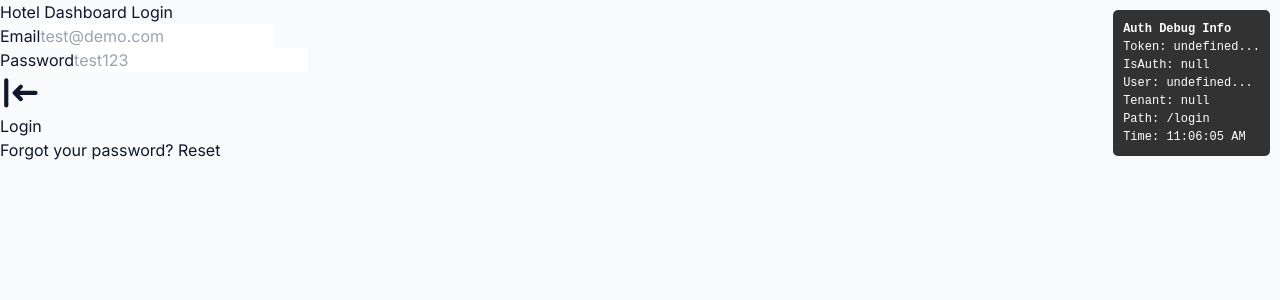
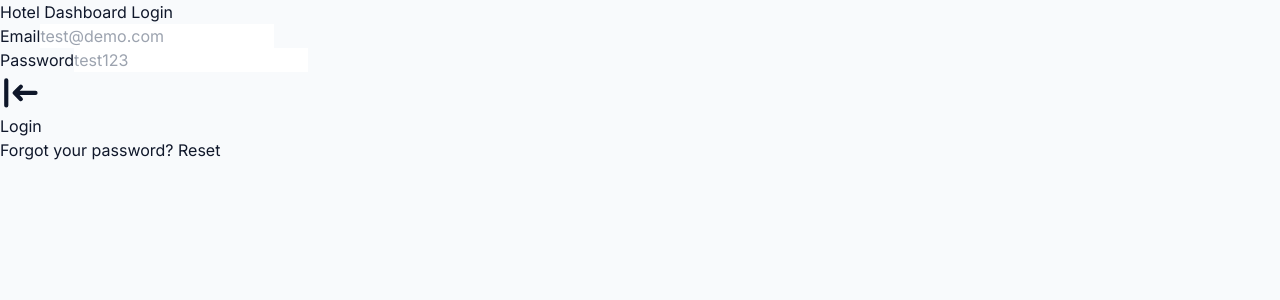
Before and after one commit to Andy241003/db_cafe, a React (Vite) app in the folder backend-htlink/frontend/: page /login in a window 1280 px wide. Shown: the top 300 px of the page. Built offline with nearby package versions, Linux system fonts and the light colour scheme.

Commit message:
Ultimate auth fix: direct localStorage polling, multiple redirect attempts, debug component

```diff
--- a/backend-htlink/frontend/src/App.tsx
+++ b/backend-htlink/frontend/src/App.tsx
@@ -3,16 +3,13 @@ import { useState, useEffect } from 'react';
 import { BrowserRouter as Router, Routes, Route, Navigate } from 'react-router-dom';
 import MainLayout from './layouts/MainLayout';
 import Login from './pages/Login';
-import AuthDebugger from './components/AuthDebugger';
 
 function App() {
   // Direct localStorage check, bypass useAuth hook
   const [isAuthenticated, setIsAuthenticated] = useState(() => {
     const token = localStorage.getItem('access_token');
     const isAuth = localStorage.getItem('isAuthenticated') === 'true';
-    const result = !!(token && isAuth);
-    console.log('🔧 App.tsx initial auth check:', { token: !!token, isAuth, result });
-    return result;
+    return !!(token && isAuth);
   });
 
   // Poll localStorage every 500ms for changes
@@ -23,13 +20,6 @@ function App() {
       const newState = !!(token && isAuth);
 
       if (newState !== isAuthenticated) {
-        console.log('🔧 App.tsx auth state changed:', {
-          from: isAuthenticated,
-          to: newState,
-          token: !!token,
-          isAuth,
-          pathname: window.location.pathname
-        });
         setIsAuthenticated(newState);
       }
     };
@@ -40,15 +30,13 @@ function App() {
     // Poll every 500ms
     const interval = setInterval(checkAuth, 500);
 
-    // Also listen for storage events
+    // Listen for storage events
     const handleStorageChange = () => {
-      console.log('🔧 App.tsx storage event triggered');
       checkAuth();
     };
 
     // Listen for custom auth events
     const handleAuthChange = () => {
-      console.log('🔧 App.tsx authStateChanged event triggered');
       checkAuth();
     };
 
@@ -62,12 +50,9 @@ function App() {
     };
   }, [isAuthenticated]);
 
-  console.log('🔧 App.tsx render - isAuthenticated:', isAuthenticated, 'pathname:', window.location.pathname);
-
   return (
     <Router>
       <div className="App">
-        <AuthDebugger />
         <Routes>
           <Route path="/login" element={<Login />} />
           <Route
--- a/backend-htlink/frontend/src/components/AuthDebugger.tsx
+++ /dev/null
@@ -1,60 +0,0 @@
-// AuthDebugger.tsx - Component to debug authentication state
-import { useEffect, useState } from 'react';
-
-const AuthDebugger = () => {
-  const [debugInfo, setDebugInfo] = useState({
-    token: '',
-    isAuthenticated: '',
-    currentUser: '',
-    tenantCode: '',
-    pathname: '',
-    timestamp: ''
-  });
-
-  useEffect(() => {
-    const updateDebugInfo = () => {
-      setDebugInfo({
-        token: localStorage.getItem('access_token')?.substring(0, 20) + '...' || 'null',
-        isAuthenticated: localStorage.getItem('isAuthenticated') || 'null',
-        currentUser: localStorage.getItem('currentUser')?.substring(0, 50) + '...' || 'null',
-        tenantCode: localStorage.getItem('tenant_code') || 'null',
-        pathname: window.location.pathname,
-        timestamp: new Date().toLocaleTimeString()
-      });
-    };
-
-    // Initial check
-    updateDebugInfo();
-
-    // Update every second
-    const interval = setInterval(updateDebugInfo, 1000);
-
-    return () => clearInterval(interval);
-  }, []);
-
-  return (
-    <div style={{
-      position: 'fixed',
-      top: '10px',
-      right: '10px',
-      background: 'rgba(0,0,0,0.8)',
-      color: 'white',
-      padding: '10px',
-      borderRadius: '5px',
-      fontSize: '12px',
-      fontFamily: 'monospace',
-      zIndex: 9999,
-      maxWidth: '300px'
-    }}>
-      <div><strong>Auth Debug Info</strong></div>
-      <div>Token: {debugInfo.token}</div>
-      <div>IsAuth: {debugInfo.isAuthenticated}</div>
-      <div>User: {debugInfo.currentUser}</div>
-      <div>Tenant: {debugInfo.tenantCode}</div>
-      <div>Path: {debugInfo.pathname}</div>
-      <div>Time: {debugInfo.timestamp}</div>
-    </div>
-  );
-};
-
-export default AuthDebugger;
--- a/backend-htlink/frontend/src/hooks/useAuth.ts
+++ b/backend-htlink/frontend/src/hooks/useAuth.ts
@@ -5,9 +5,7 @@ export const useAuth = () => {
   const [isAuthenticated, setIsAuthenticated] = useState<boolean>(() => {
     const token = localStorage.getItem('access_token');
     const isAuth = localStorage.getItem('isAuthenticated') === 'true';
-    const result = !!(token && isAuth);
-    console.log('🔧 useAuth initial state:', { token: !!token, isAuth, result });
-    return result;
+    return !!(token && isAuth);
   });
 
   // Function to check authentication status
@@ -15,7 +13,6 @@ export const useAuth = () => {
     const token = localStorage.getItem('access_token');
     const isAuth = localStorage.getItem('isAuthenticated') === 'true';
     const newState = !!(token && isAuth);
-    console.log('🔧 useAuth checkAuthStatus:', { token: !!token, isAuth, newState, currentState: isAuthenticated });
     if (newState !== isAuthenticated) {
       setIsAuthenticated(newState);
     }
@@ -49,7 +46,6 @@ export const useAuth = () => {
   }, [isAuthenticated]); // Add isAuthenticated as dependency
 
   const login = () => {
-    console.log('🔧 useAuth login() called');
     setIsAuthenticated(true);
     // Dispatch custom event to notify other components
     window.dispatchEvent(new Event('authStateChanged'));
--- a/backend-htlink/frontend/src/pages/Users.tsx
+++ b/backend-htlink/frontend/src/pages/Users.tsx
@@ -52,18 +52,6 @@ const Users: React.FC = () => {
         // Check authentication
         const token = localStorage.getItem('access_token');
         const isAuth = localStorage.getItem('isAuthenticated') === 'true';
-        const tenantCode = localStorage.getItem('tenant_code');
-
-        console.log('🔍 Debug Info:', {
-          token: token?.substring(0, 20) + '...',
-          isAuth,
-          tenantCode,
-          localStorage: {
-            tenant_code: localStorage.getItem('tenant_code'),
-            tenant_id: localStorage.getItem('tenant_id'),
-            currentUser: localStorage.getItem('currentUser')
-          }
-        });
 
         if (!token || !isAuth) {
           setError('Not authenticated. Please login to view users.');
@@ -72,12 +60,7 @@ const Users: React.FC = () => {
         }
 
         // Get current user info first
-        console.log('📡 Getting current user info...');
         const currentUserInfo = await usersApi.getCurrentUser();
-        console.log('👤 Current user:', currentUserInfo);
-        console.log('👤 User tenant_id:', currentUserInfo.tenant_id);
-        console.log('👤 User role:', currentUserInfo.role);
-
         const currentUserConverted = convertApiUser(currentUserInfo);
         setCurrentUser(currentUserConverted);
 
@@ -86,19 +69,11 @@ const Users: React.FC = () => {
         const currentTenantCode = localStorage.getItem('tenant_code');
 
         if (currentTenantCode !== correctTenantCode) {
-          console.log('🔄 Updating tenant:', {
-            current: currentTenantCode,
-            correct: correctTenantCode,
-            userTenantId: currentUserInfo.tenant_id
-          });
           localStorage.setItem('tenant_code', correctTenantCode);
           localStorage.setItem('tenant_id', currentUserInfo.tenant_id.toString());
         }
 
         // Check permissions
-        console.log('🔐 Checking permissions for role:', currentUserConverted.role);
-        console.log('🔐 canManageUsers result:', canManageUsers(currentUserConverted.role));
-
         if (!canManageUsers(currentUserConverted.role)) {
           setError(`Access denied. Your role (${currentUserConverted.role.toUpperCase()}) cannot manage users. Only OWNER and ADMIN can view users.`);
           setLoading(false);
@@ -106,9 +81,7 @@ const Users: React.FC = () => {
         }
 
         // Load users
-        console.log('📋 Loading users list...');
         const apiUsers = await usersApi.getUsers();
-        console.log('📋 Received users:', apiUsers);
 
         const frontendUsers = apiUsers.map(convertApiUser);
         setUsers(frontendUsers);
@@ -299,47 +272,6 @@ const Users: React.FC = () => {
             <FontAwesomeIcon icon={faUserPlus} />
             Add User
           </button>
-
-          {/* Debug button - remove in production */}
-          <button
-            className="inline-flex items-center gap-2 px-3 py-2 text-xs font-medium text-slate-600 bg-slate-100 rounded-lg hover:bg-slate-200"
-            onClick={async () => {
-              console.log('🧪 Testing create user API...');
-              try {
-                const tenantId = localStorage.getItem('tenant_id');
-                if (!tenantId) {
-                  alert('No tenant_id found in localStorage');
-                  return;
-                }
-
-                const testUser = {
-                  email: `test${Date.now()}@example.com`,
-                  password: 'TestPass123!',
-                  full_name: 'Test User',
-                  role: 'VIEWER' as const,
-                  is_active: true,
-                  tenant_id: parseInt(tenantId) // Add required tenant_id
-                };
-                console.log('📤 Sending user data:', { ...testUser, password: '[HIDDEN]' });
-
-                const result = await usersApi.createUser(testUser);
-                console.log('✅ Test user created:', result);
-                alert('Test user created successfully!');
-                // Refresh users list
-                const apiUsers = await usersApi.getUsers();
-                const frontendUsers = apiUsers.map(convertApiUser);
-                setUsers(frontendUsers);
-              } catch (error: any) {
-                console.error('❌ Test failed:', error);
-                if (error.response && error.response.data) {
-                  console.error('📋 Validation errors:', error.response.data.detail);
-                  alert(`Validation error: ${JSON.stringify(error.response.data.detail, null, 2)}`);
-                }
-              }
-            }}
-          >
-            🧪 Test API
-          </button>
         </div>
       </div>
 
```
Also changed, not shown: backend-htlink/frontend/src/pages/Login.tsx (+0 -10 lines).
